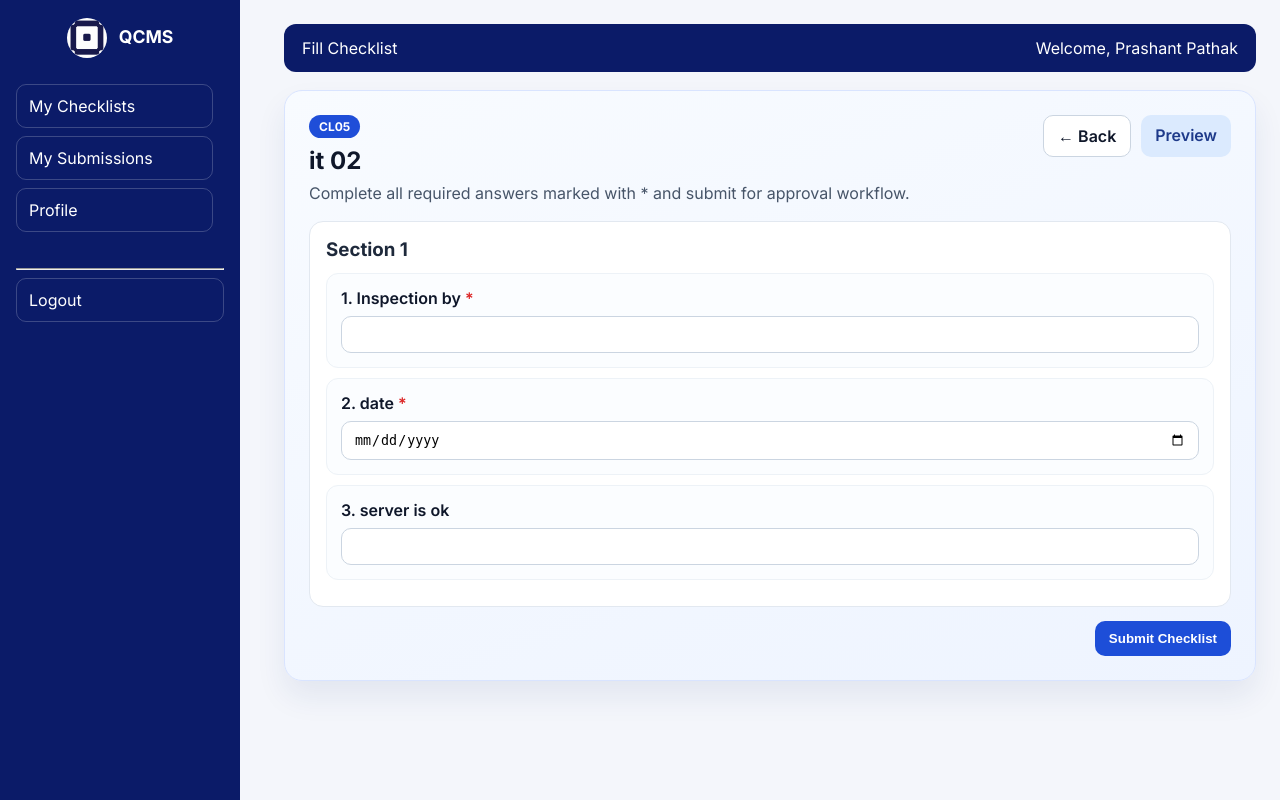
After one commit to TheSyntaxWriter/QCMS, a Django app: page /my-checklists/5/fill/ in a window 1280 px wide. The commit adds this page. Run offline with Django 5.2, Linux system fonts and the light colour scheme; a user stored in the database is signed in; data comes from the database, SQL or seed files in the repository.

Commit message:
Add premium user checklist fill flow with submission endpoint

```diff
--- a/backend/urls.py
+++ b/backend/urls.py
@@ -8,6 +8,7 @@ urlpatterns = [
 
     path('my-checklists/', views.my_checklists, name='my_checklists'),
     path('my-checklists/<int:checklist_id>/view/', views.user_checklist_preview, name='user_checklist_preview'),
+    path('my-checklists/<int:checklist_id>/fill/', views.user_checklist_fill, name='user_checklist_fill'),
     path('my-submissions/', views.my_submissions, name='my_submissions'),
     path('dashboard/', views.dashboard, name='dashboard'),
     path('user/profile/', views.user_profile, name='user_profile'),
--- a/backend/views/__init__.py
+++ b/backend/views/__init__.py
@@ -20,7 +20,7 @@ from .admin import (
 )
 from .auth import home, user_login, user_logout
 from .management import management_dashboard
-from .user_panel import dashboard, my_checklists, my_submissions, user_profile, admin_profile, user_checklist_preview
+from .user_panel import dashboard, my_checklists, my_submissions, user_profile, admin_profile, user_checklist_preview, user_checklist_fill
 
 __all__ = [
     'home',
@@ -50,5 +50,6 @@ __all__ = [
     'user_profile',
     'admin_profile',
     'user_checklist_preview',
+    'user_checklist_fill',
     'management_dashboard',
 ]
--- a/backend/views/user_panel.py
+++ b/backend/views/user_panel.py
@@ -7,11 +7,12 @@ from django.contrib.auth.password_validation import validate_password
 from django.core.exceptions import ValidationError
 from django.core.files.base import ContentFile
 from django.core.paginator import Paginator
+from django.db import transaction
 from django.db.models import Q
 from django.shortcuts import redirect, render, get_object_or_404
 from PIL import Image
 
-from ..models import ChecklistDefinition, ChecklistResponse, RolePermission
+from ..models import ChecklistDefinition, ChecklistQuestion, ChecklistResponse, ChecklistAnswer, RolePermission
 from .common import get_user_profile, redirect_for_profile
 from .admin import _checklist_preview_context
 from ..logging_service import write_activity_log
@@ -194,6 +195,88 @@ def admin_profile(request):
     return _profile_view(request)
 
 
+
+
+def _extract_answer(request, question):
+    key = f'q_{question.id}'
+    if question.type == ChecklistQuestion.TYPE_CHECKBOX:
+        values = request.POST.getlist(key)
+        return ' | '.join(v for v in values if v.strip())
+    if question.type == ChecklistQuestion.TYPE_FILE_UPLOAD:
+        uploaded = request.FILES.get(key)
+        return uploaded
+    return (request.POST.get(key, '') or '').strip()
+
+
+def _validate_required_questions(request, questions):
+    errors = []
+    for question in questions:
+        if not question.required:
+            continue
+        value = _extract_answer(request, question)
+        if question.type == ChecklistQuestion.TYPE_FILE_UPLOAD:
+            if not value:
+                errors.append(f'Question {question.order}: file upload is required.')
+        elif not value:
+            errors.append(f'Question {question.order}: answer is required.')
+    return errors
+
+
+def user_checklist_fill(request, checklist_id):
+    if not request.user.is_authenticated:
+        return redirect('login')
+
+    profile = get_user_profile(request.user)
+    if not profile or profile.role not in {'User', 'HOD', 'Management'}:
+        return redirect_for_profile(profile)
+
+    checklist = get_object_or_404(
+        _checklists_for_profile(profile).prefetch_related('questions', 'projects', 'departments'),
+        id=checklist_id,
+    )
+
+    questions = list(checklist.questions.all().order_by('order', 'id'))
+
+    if request.method == 'POST':
+        validation_errors = _validate_required_questions(request, questions)
+        if validation_errors:
+            for err in validation_errors:
+                messages.error(request, err)
+        else:
+            with transaction.atomic():
+                response = ChecklistResponse.objects.create(
+                    checklist=checklist,
+                    submitted_by=request.user,
+                    project=profile.project,
+                    department=profile.department,
+                    hod=None,
+                    status='Pending',
+                    updated_by=request.user,
+                )
+                for question in questions:
+                    value = _extract_answer(request, question)
+                    answer = ChecklistAnswer(response=response, question=question)
+                    if question.type == ChecklistQuestion.TYPE_FILE_UPLOAD:
+                        if value:
+                            answer.file = value
+                    else:
+                        answer.answer_text = value
+                    answer.save()
+
+            write_activity_log(action_type='Checklist Submitted', module_name='Checklist', description=f'Checklist submitted: {checklist.checklist_id} by {request.user.username}', status=ActivityLog.STATUS_SUCCESS, user=request.user)
+            messages.success(request, f'Checklist {checklist.checklist_id} submitted successfully.')
+            return redirect('my_submissions')
+
+    sectioned = {}
+    for question in questions:
+        sectioned.setdefault(question.section or 'General', []).append(question)
+
+    return render(request, 'user_panel/checklist_fill.html', {
+        'checklist': checklist,
+        'sectioned_questions': list(sectioned.items()),
+        'sidebar_menu': _sidebar_menu_for_role(profile.role),
+    })
+
 def user_checklist_preview(request, checklist_id):
     if not request.user.is_authenticated:
         return redirect('login')
--- /dev/null
+++ b/frontend/static/user_panel/checklist_fill.css
@@ -0,0 +1,12 @@
+.premium-shell{background:linear-gradient(160deg,#f8fbff,#eef4ff);border:1px solid #d9e4ff;border-radius:18px;padding:24px;box-shadow:0 16px 30px rgba(24,52,120,.08)}
+.premium-header{display:flex;justify-content:space-between;gap:20px;align-items:flex-start;margin-bottom:18px}
+.chip{display:inline-block;background:#1f4ed8;color:#fff;padding:4px 10px;border-radius:999px;font-size:12px;font-weight:700;margin-bottom:8px}
+.premium-header h2{margin:0;color:#0f172a}.premium-header p{margin:8px 0 0;color:#475569}
+.actions{display:flex;gap:10px}.btn{padding:10px 14px;border-radius:10px;border:none;font-weight:600;text-decoration:none;cursor:pointer}
+.btn.ghost{background:#fff;border:1px solid #cbd5e1;color:#0f172a}.btn.secondary{background:#dbeafe;color:#1e3a8a}.btn.primary{background:#1d4ed8;color:#fff}
+.q-section{background:#fff;border:1px solid #e2e8f0;border-radius:14px;padding:16px;margin-bottom:14px}
+.q-section h3{margin:0 0 12px;color:#1e293b}.q-card{padding:14px;border:1px solid #edf2f7;border-radius:12px;background:#fbfdff;margin-bottom:10px}
+.q-label{display:block;font-weight:600;color:#0f172a;margin-bottom:8px}.req{color:#dc2626}
+.field{width:100%;padding:10px 12px;border:1px solid #cbd5e1;border-radius:10px;background:#fff}
+.choices{display:flex;flex-direction:column;gap:6px}.choices.inline{flex-direction:row;gap:20px}
+.submit-row{display:flex;justify-content:flex-end;margin-top:8px}
--- a/frontend/templates/admin_panel/partials/checklist_table.html
+++ b/frontend/templates/admin_panel/partials/checklist_table.html
@@ -23,7 +23,7 @@
           <td>{% if checklist.is_active %}<span class="active-text">Active</span>{% else %}<span class="inactive-text">Inactive</span>{% endif %}</td>
           <td>
             {% if checklist_view_mode %}
-              <button class="btn btn-add" type="button">Fill Checklist</button>
+              <a class="btn btn-add" href="{% url 'user_checklist_fill' checklist.id %}">Fill Checklist</a>
               <a class="btn btn-view" href="{% url 'user_checklist_preview' checklist.id %}">View Checklist</a>
             {% else %}
               <a class="btn btn-view" href="{% url 'admin_checklist_view' checklist.id %}">View</a>
--- /dev/null
+++ b/frontend/templates/user_panel/checklist_fill.html
@@ -0,0 +1,81 @@
+{% extends 'user_panel/base_user.html' %}
+{% load static %}
+
+{% block topbar_title %}Fill Checklist{% endblock %}
+{% block topbar_welcome %}Welcome, {{ request.user.get_full_name|default:request.user.username }}{% endblock %}
+
+{% block content %}
+<link rel="stylesheet" href="{% static 'user_panel/checklist_fill.css' %}" />
+
+<div class="premium-shell">
+  <div class="premium-header">
+    <div>
+      <span class="chip">{{ checklist.checklist_id }}</span>
+      <h2>{{ checklist.name }}</h2>
+      <p>Complete all required answers marked with * and submit for approval workflow.</p>
+    </div>
+    <div class="actions">
+      <a href="{% url 'my_checklists' %}" class="btn ghost">← Back</a>
+      <a href="{% url 'user_checklist_preview' checklist.id %}" class="btn secondary">Preview</a>
+    </div>
+  </div>
+
+  <form method="post" enctype="multipart/form-data" class="premium-form">
+    {% csrf_token %}
+
+    {% for section_name, section_questions in sectioned_questions %}
+      <section class="q-section">
+        <h3>{{ section_name }}</h3>
+        {% for question in section_questions %}
+          <div class="q-card">
+            <label class="q-label" for="q_{{ question.id }}">
+              {{ question.order }}. {{ question.question_text }}
+              {% if question.required %}<span class="req">*</span>{% endif %}
+            </label>
+
+            {% if question.type == 'short_text' %}
+              <input id="q_{{ question.id }}" name="q_{{ question.id }}" type="text" class="field" />
+            {% elif question.type == 'long_text' %}
+              <textarea id="q_{{ question.id }}" name="q_{{ question.id }}" rows="4" class="field"></textarea>
+            {% elif question.type == 'multiple_choice' %}
+              <div class="choices">
+                {% for option in question.options %}
+                  <label><input type="radio" name="q_{{ question.id }}" value="{{ option }}" /> {{ option }}</label>
+                {% endfor %}
+              </div>
+            {% elif question.type == 'checkbox' %}
+              <div class="choices">
+                {% for option in question.options %}
+                  <label><input type="checkbox" name="q_{{ question.id }}" value="{{ option }}" /> {{ option }}</label>
+                {% endfor %}
+              </div>
+            {% elif question.type == 'dropdown' %}
+              <select id="q_{{ question.id }}" name="q_{{ question.id }}" class="field">
+                <option value="">Select an option</option>
+                {% for option in question.options %}
+                  <option value="{{ option }}">{{ option }}</option>
+                {% endfor %}
+              </select>
+            {% elif question.type == 'yes_no' %}
+              <div class="choices inline">
+                <label><input type="radio" name="q_{{ question.id }}" value="Yes" /> Yes</label>
+                <label><input type="radio" name="q_{{ question.id }}" value="No" /> No</label>
+              </div>
+            {% elif question.type == 'date' %}
+              <input id="q_{{ question.id }}" name="q_{{ question.id }}" type="date" class="field" />
+            {% elif question.type == 'file_upload' %}
+              <input id="q_{{ question.id }}" name="q_{{ question.id }}" type="file" class="field" />
+            {% else %}
+              <input id="q_{{ question.id }}" name="q_{{ question.id }}" type="text" class="field" />
+            {% endif %}
+          </div>
+        {% endfor %}
+      </section>
+    {% endfor %}
+
+    <div class="submit-row">
+      <button class="btn primary" type="submit">Submit Checklist</button>
+    </div>
+  </form>
+</div>
+{% endblock %}
```
